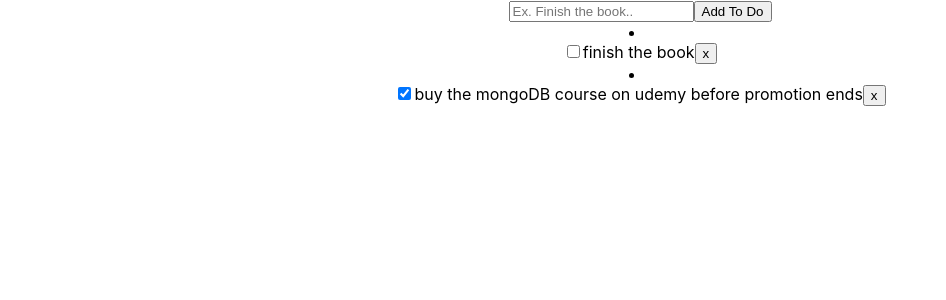
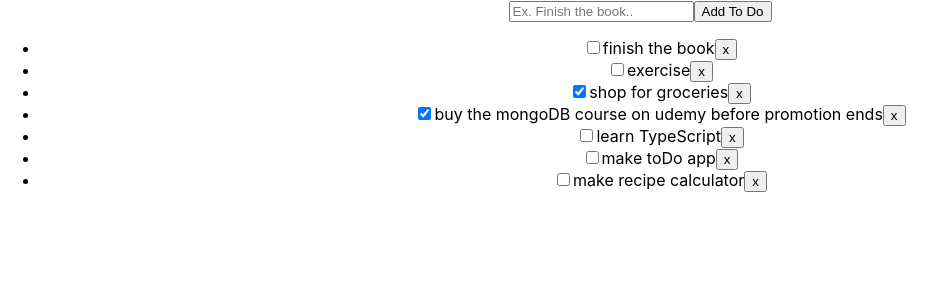
Before and after one commit to mau-dev/ts-todo, a React (Create React App) app: page / in a window 1280 px wide. Shown: the top 300 px of the page, without its empty margins (0-946 px from the left). Built offline with nearby package versions, Linux system fonts and the light colour scheme.

Commit message:
mapping the initial todos arrayin the todos component, and replaced the hardcoded items in app with it

```diff
--- a/src/App.tsx
+++ b/src/App.tsx
@@ -5,7 +5,7 @@ import ToDoItem from './components/ToDoItem';
 
 import './App.css';
 
-type Todo = {
+export type Todo = {
 	content: string;
 	completed: boolean;
 };
@@ -24,9 +24,7 @@ const App: React.FC = () => {
 	return (
 		<div className='App'>
 			<AddToDo />
-			<ToDoItem todo={todos[0]} />
-			<ToDoItem todo={todos[3]} />
-			{/* 	<Todos /> */}
+			<Todos todos={todos} />
 		</div>
 	);
 };
--- a/src/components/Todos.tsx
+++ b/src/components/Todos.tsx
@@ -1,12 +1,19 @@
 import React from 'react';
 import ToDoItem from './ToDoItem';
+import {Todo} from '../App';
 
-function Todos() {
-	return (
-		<div className='App'>
-			<ToDoItem />
-		</div>
-	);
+interface TodosProps {
+	todos: Array<Todo>;
 }
 
+const Todos: React.FC<TodosProps> = ({todos}) => {
+	return (
+		<ul className='todos-wrap'>
+			{todos.map((todo) => {
+				return <ToDoItem key={todo.content} todo={todo} />;
+			})}
+		</ul>
+	);
+};
+
 export default Todos;
```
